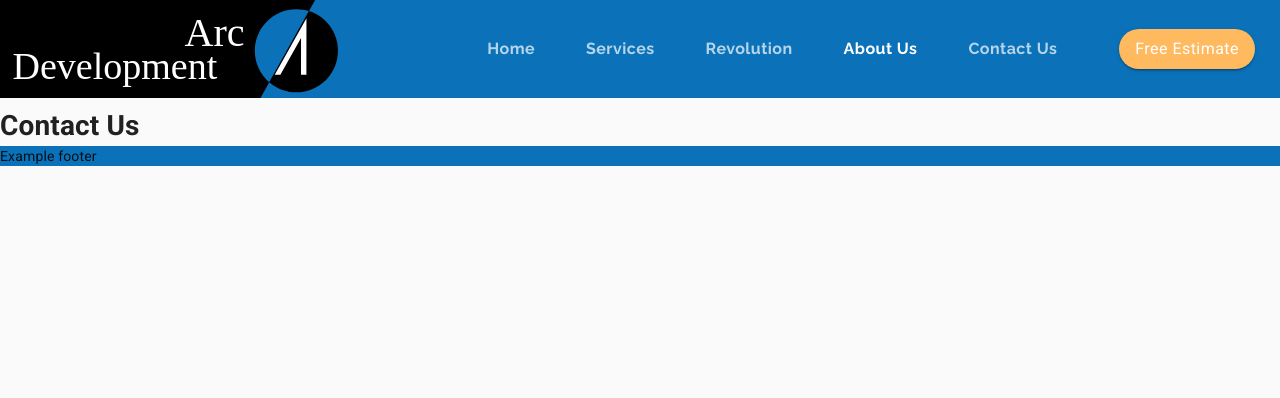
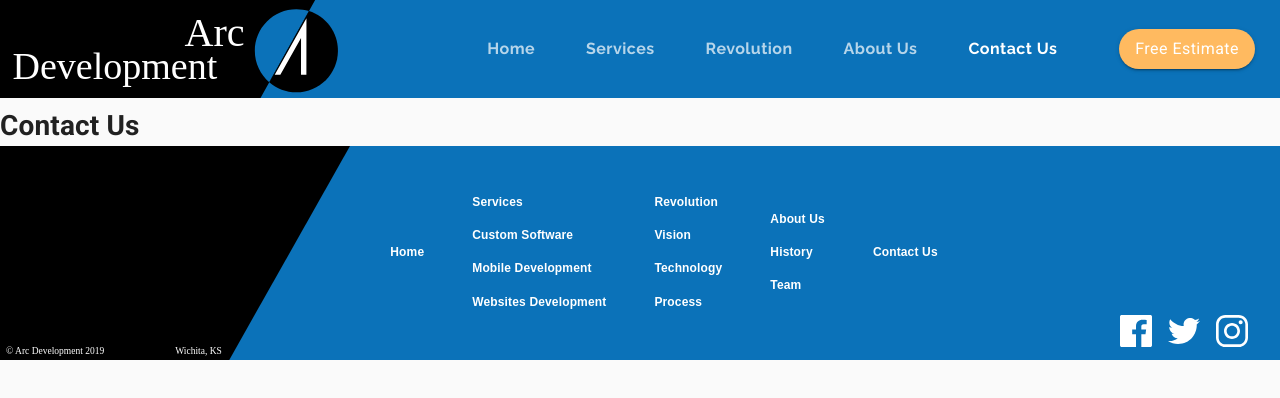
Before and after one commit to calvin-puram/Arc-Development, a React (Create React App) app: page /contact in a window 1280 px wide. Shown: the top 398 px of the page. Built offline with nearby package versions, Linux system fonts and the light colour scheme.

Commit message:
completed setting the footer session

```diff
--- a/src/components/App.tsx
+++ b/src/components/App.tsx
@@ -1,4 +1,4 @@
-import React from "react";
+import React, {useState} from "react";
 import { ThemeProvider } from "@material-ui/core/styles";
 import { BrowserRouter, Switch, Route } from "react-router-dom";
 
@@ -7,10 +7,12 @@ import Theme from "./ui/Theme";
 import Footer from './ui/Footer'
 
 function App() {
+  const [selectedIndex, setSelectedIndex] = useState(1);
+  const [value, setValue] = useState(0);
   return (
     <ThemeProvider theme={Theme}>
       <BrowserRouter>
-        <Header />
+        <Header selectedIndex={selectedIndex} setSelectedIndex={setSelectedIndex} value={value} setValue={setValue}/>
         <Switch>
           <Route exact path="/" component={() => <h1>Home</h1>} />
           <Route path="/services" component={() => <h1>Services</h1>} />
@@ -21,7 +23,7 @@ function App() {
           <Route path="/about" component={() => <h1>About Us</h1>} />
           <Route path="/contact" component={() => <h1>Contact Us</h1>} />
         </Switch>
-        <Footer />
+        <Footer selectedIndex={selectedIndex} setSelectedIndex={setSelectedIndex} value={value} setValue={setValue}/>
       </BrowserRouter>
     </ThemeProvider>
   );
--- a/src/components/ui/Footer.tsx
+++ b/src/components/ui/Footer.tsx
@@ -1,20 +1,261 @@
-import React from 'react'
-import {makeStyles} from '@material-ui/core/styles';
+import React from "react";
+import { makeStyles } from "@material-ui/core/styles";
+import Grid from "@material-ui/core/Grid";
+import { Link } from "react-router-dom";
+import Hidden from "@material-ui/core/Hidden";
 
-const useStyles = makeStyles((theme:any) => ({
+import footerAdornment from "../../assets/Footer Adornment.svg";
+import facebook from "../../assets/facebook.svg";
+import twitter from "../../assets/twitter.svg";
+import instagram from "../../assets/instagram.svg";
+
+const useStyles = makeStyles((theme: any) => ({
   footer: {
     backgroundColor: theme.palette.common.blue,
-        width: "100%"
+    width: "100vw",
+  },
+  footerAdornment: {
+    width: "25em",
+    verticalAlign: "bottom",
+
+    [theme.breakpoints.down("md")]: {
+      width: "21em",
+    },
+    [theme.breakpoints.down("xs")]: {
+      width: "15em",
+    },
+  },
+  gridContainer: {
+    position: "absolute",
+    marginTop: "3rem",
+    marginRight: "0px",
+  },
+  gridText: {
+    fontFamily: "Arial",
+    color: "white",
+    fontWeight: "bold",
+    textDecoration: "none",
+    fontSize: "0.75rem",
+  },
+  socialIcons: {
+    position: "relative",
+    marginTop: "-2.8rem",
+    paddingRight: "2rem",
+    marginRight: "0px",
+  },
+  icons: {
+    width: "3rem",
+    paddingLeft: "1rem",
+    paddingBottom: "0.5rem",
+  },
+  gridSpace: {
+    paddingLeft: "3rem",
+  },
+}));
+
+interface Props {
+  children?: React.ReactElement;
+  value: number;
+  selectedIndex: number;
+  setValue(el:number): void;
+  setSelectedIndex(el:number): void;
 }
-}))
 
-const Footer = () => {
+const Footer = ({value, selectedIndex, setValue, setSelectedIndex, children}: Props) => {
   const classes = useStyles();
   return (
     <div className={classes.footer}>
-          Example footer
+      <Hidden mdDown>
+        <div>
+          <Grid
+            container
+            justify="center"
+            alignItems="center"
+            className={classes.gridContainer}
+          >
+            <Grid item className={classes.gridSpace}>
+              <Grid container item spacing={2}>
+                <Grid item className={classes.gridText} component={Link} to="/" onClick={() => {setValue(0)}}>
+                  Home
+                </Grid>
+              </Grid>
+            </Grid>
+
+            <Grid item className={classes.gridSpace}>
+              <Grid container item direction="column" spacing={2}>
+                <Grid
+                  item
+                  className={classes.gridText}
+                  component={Link}
+                  to="/services"
+                  onClick={() => {setValue(0)}}
+                >
+                  Services
+                </Grid>
+                <Grid
+                  item
+                  className={classes.gridText}
+                  component={Link}
+                  to="/customsoftware"
+                  onClick={() => {setValue(1); setSelectedIndex(0)}}
+                >
+                  Custom Software
+                </Grid>
+                <Grid
+                  item
+                  className={classes.gridText}
+                  component={Link}
+                  to="/mobileapps"
+                  onClick={() => {setValue(1); setSelectedIndex(1)}}
+                >
+                  Mobile Development
+                </Grid>
+                <Grid
+                  item
+                  className={classes.gridText}
+                  component={Link}
+                  to="/websites"
+                  onClick={() => {setValue(1); setSelectedIndex(2)}}
+                >
+                  Websites Development
+                </Grid>
+              </Grid>
+            </Grid>
+
+            <Grid item className={classes.gridSpace}>
+              <Grid container item direction="column" spacing={2}>
+                <Grid
+                  item
+                  className={classes.gridText}
+                  component={Link}
+                  to="/revolution"
+                  onClick={() => {setValue(2)}}
+                >
+                  Revolution
+                </Grid>
+                <Grid
+                  item
+                  className={classes.gridText}
+                  component={Link}
+                  to="/revolution"
+                  onClick={() => {setValue(2)}}
+                >
+                  Vision
+                </Grid>
+                <Grid
+                  item
+                  className={classes.gridText}
+                  component={Link}
+                  to="/revolution"
+                  onClick={() => {setValue(2)}}
+                >
+                  Technology
+                </Grid>
+                <Grid
+                  item
+                  className={classes.gridText}
+                  component={Link}
+                  to="/revolution"
+                  onClick={() => {setValue(2)}}
+                >
+                  Process
+                </Grid>
+              </Grid>
+            </Grid>
+
+            <Grid item className={classes.gridSpace}>
+              <Grid container item direction="column" spacing={2}>
+                <Grid
+                  item
+                  className={classes.gridText}
+                  component={Link}
+                  to="/about"
+                  onClick={() => {setValue(3)}}
+                >
+                  About Us
+                </Grid>
+                <Grid
+                  item
+                  className={classes.gridText}
+                  component={Link}
+                  to="/about"
+                  onClick={() => {setValue(3)}}
+                >
+                  History
+                </Grid>
+                <Grid
+                  item
+                  className={classes.gridText}
+                  component={Link}
+                  to="/about"
+                  onClick={() => {setValue(3)}}
+                >
+                  Team
+                </Grid>
+              </Grid>
+            </Grid>
+
+            <Grid item className={classes.gridSpace}>
+              <Grid container item spacing={2}>
+                <Grid
+                  item
+                  className={classes.gridText}
+                  component={Link}
+                  to="/contact"
+                  onClick={() => {setValue(4)}}
+                >
+                  Contact Us
+                </Grid>
+              </Grid>
+            </Grid>
+          </Grid>
         </div>
-    )
-}
+      </Hidden>
+      <img
+        src={footerAdornment}
+        alt="black background slash"
+        className={classes.footerAdornment}
+      />
 
-export default Footer
+      <Grid
+        container
+        className={classes.socialIcons}
+        justify="flex-end"
+        alignItems="center"
+      >
+        <Grid
+          item
+          className={classes.icons}
+          component={"a"}
+          href="https://facebook.com"
+          target="_blank"
+          rel="noopener noreferrer"
+        >
+          <img src={facebook} alt="facebook logo" />
+        </Grid>
+        <Grid
+          item
+          className={classes.icons}
+          component={"a"}
+          href="https://twitter.com"
+          target="_blank"
+          rel="noopener noreferrer"
+        >
+          <img src={twitter} alt="twiter logo" />
+        </Grid>
+        <Grid
+          item
+          className={classes.icons}
+          component={"a"}
+          href="https://instagram.com"
+          target="_blank"
+          rel="noopener noreferrer"
+        >
+          <img src={instagram} alt="instagram logo" />
+        </Grid>
+      </Grid>
+    </div>
+  );
+};
+
+export default Footer;
--- a/src/components/ui/Header.tsx
+++ b/src/components/ui/Header.tsx
@@ -118,7 +118,12 @@ const useStyles = makeStyles((theme: any) => ({
 
 interface Props {
   children?: React.ReactElement;
+  value: number;
+  selectedIndex: number;
+  setValue(el:number): void;
+  setSelectedIndex(el:number): void;
 }
+
 
 const ElevationScroll = (props: Props) => {
   const { children } = props;
@@ -133,12 +138,11 @@ const ElevationScroll = (props: Props) => {
 };
 
 const Header = (props: Props) => {
+  const {value, selectedIndex, setValue, setSelectedIndex} = props;
   const classes = useStyles();
-  const [value, setValue] = useState(0);
   //@ts-ignore
   const iOS = process.browser && /iPad|iPhone|iPod/.test(navigator.userAgent);
   const [anchorEl, setAnchorEl] = useState<null | HTMLElement>(null);
-  const [selectedIndex, setSelectedIndex] = useState(1);
   const theme = useTheme();
   const matches = useMediaQuery(theme.breakpoints.down("md"));
   const [openDrawer, setOpenDrawer] = useState(false);
@@ -213,14 +217,14 @@ const Header = (props: Props) => {
         }
         break;
       case "/contact":
-        if (value !== 3) {
-          setValue(3);
+        if (value !== 4) {
+          setValue(4);
         }
         break;
       default:
         break;
     }
-  }, [value]);
+  }, [value, setSelectedIndex, setValue]);
 
   const TabsContent: any = (
     <>
```
Also changed, not shown: 2 other files (tests, documents, lock files or other folders). Lines whose indentation alone changed are shown as unchanged.
